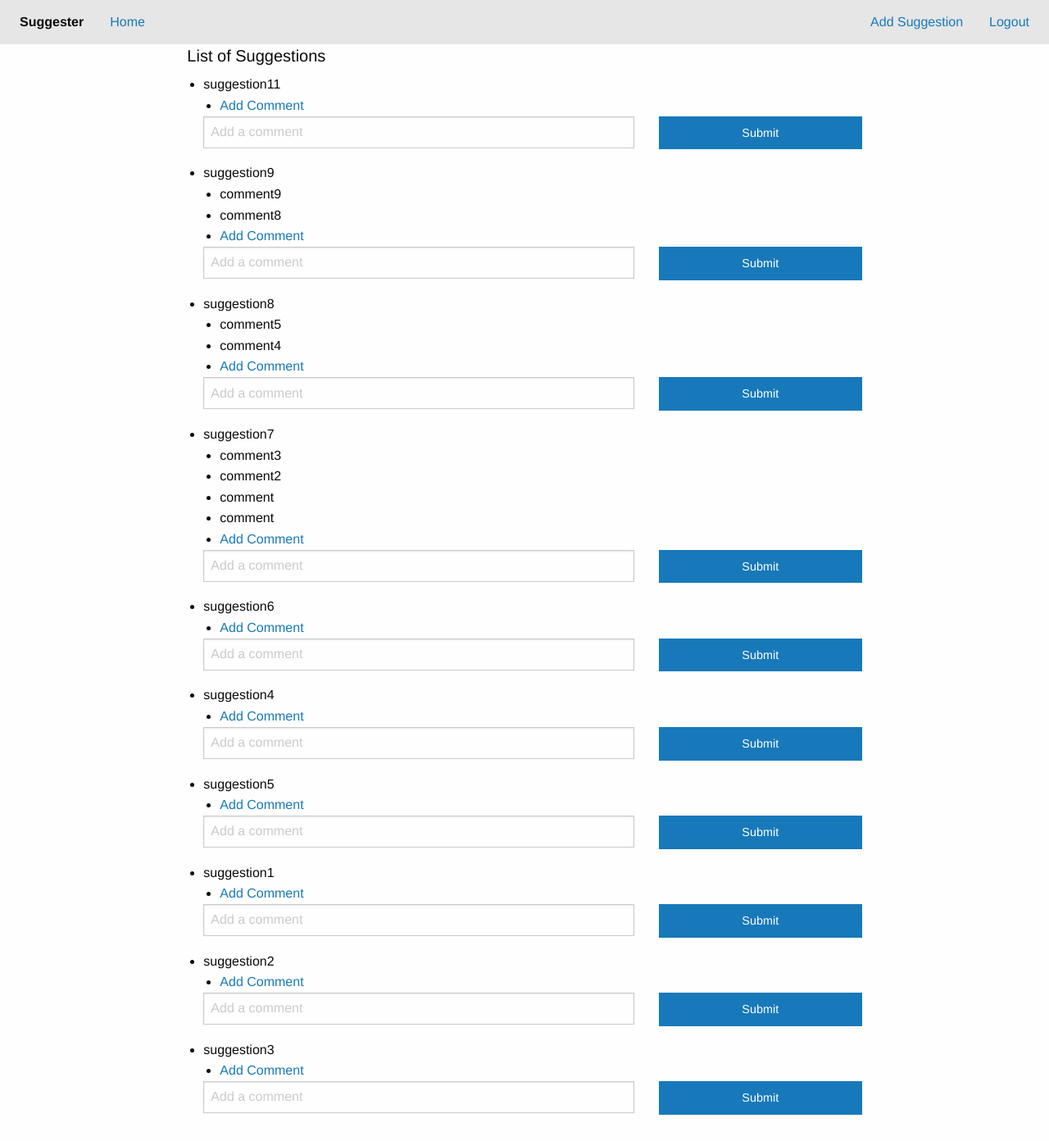
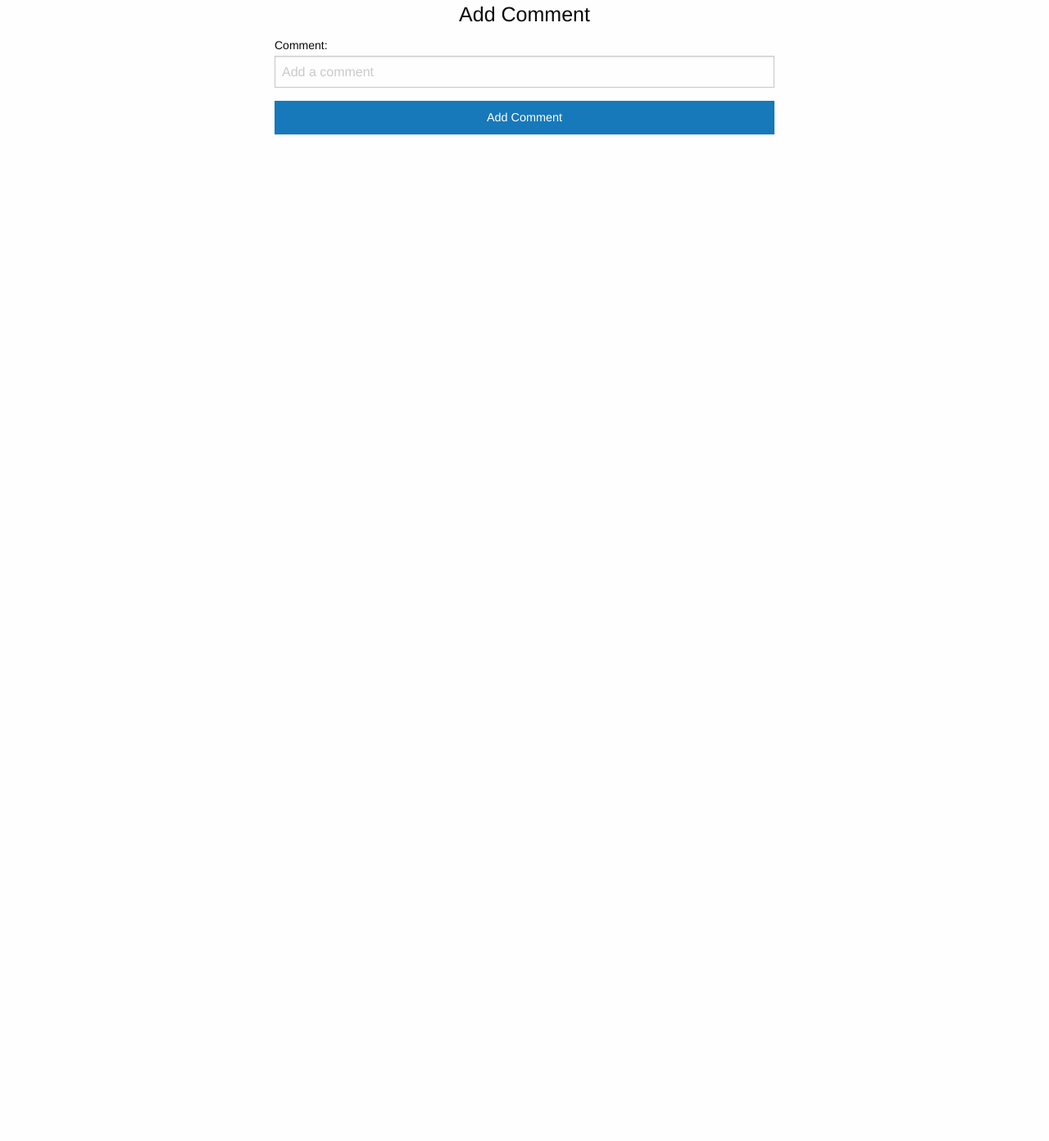
Before and after one commit to CSUChico-CINS465/CINS465-Fall2017-Lecture-Examples, a Django app: page /comment/1/ in a window 1280 px wide. Shown: the whole page at 82% size. After the commit the page ends 164 px from the top, so only its background shows below. Run offline with Django 3.2, Linux system fonts and the light colour scheme; a user stored in the database is signed in; data comes from the database, SQL or seed files in the repository; both versions use the stored data as it was after the commit; some libraries are stand-ins or nearby versions.

Commit message:
comment form & project

```diff
--- a/mysite/firstapp/forms.py
+++ b/mysite/firstapp/forms.py
@@ -6,6 +6,8 @@
 
 class suggestion_form(forms.Form):
     suggestion = forms.CharField(label='Suggestion', max_length=140, validators=[validate_unicode_slug])
+    # CHOICES = (('1', 'First',), ('2', 'Second',))
+    # choice_field = forms.ChoiceField(widget=forms.RadioSelect, choices=CHOICES)
 
 class comment_form(forms.Form):
     comment = forms.CharField(
--- /dev/null
+++ b/mysite/firstapp/templates/comment.html
@@ -0,0 +1,19 @@
+{% extends "base.html" %}
+
+{% block title %}Add Comment{% endblock %}
+{% block content %}
+<div class="grid-x grid-padding-x">
+  <!-- <div class="large-4 medium-4 small-12 cell"></div> -->
+  <div class="large-6 medium-6 small-12 large-offset-3 medium-offset-3 cell">
+
+    <form action="/comment/{{ suggestion }}/" method="post">
+        {% csrf_token %}
+        <h4 class="text-center">Add Comment</h4>
+        {{ form.errors }}
+        {{ form.comment.label_tag }}
+        {{ form.comment }}
+        <input type="submit" class="button expanded" value="Add Comment" />
+    </form>
+  </div>
+</div>
+{% endblock %}
--- a/mysite/firstapp/templates/default.html
+++ b/mysite/firstapp/templates/default.html
@@ -43,22 +43,12 @@
               {% for comment in suggestion.comments %}
               <li> {{ comment.comment }}</li>
               {% endfor %}
+              {% if user.is_authenticated %}
               <li><a href="/comment/{{ suggestion.id }}/">Add Comment</a></li>
+              {% endif %}
             </ul>
 
-            {% if user.is_authenticated %}
-            <form action="/comment/{{ suggestion.id }}/" method="post">
-                {% csrf_token %}
-                <div class="grid-x grid-padding-x">
-                  <div class="large-8 medium-8 small-12 cell">
-                    {{ comment_form.comment }}
-                  </div>
-                  <div class="large-4 medium-4 small-12 cell">
-                    <input type="submit" class="button expanded" value="Submit" />
-                  </div>
-                </div>
-            </form>
-            {% endif %}
+
           </li>
         {% endfor %}
         </li>
--- a/mysite/firstapp/templates/suggest.html
+++ b/mysite/firstapp/templates/suggest.html
@@ -9,9 +9,7 @@
     <form action="/suggest/" method="post">
         {% csrf_token %}
         <h4 class="text-center">Add Suggestion</h4>
-        {{ form.errors }}
-        {{ form.suggestion.label_tag }}
-        {{ form.suggestion }}
+        {{ form }}
         <input type="submit" class="button expanded" value="Add Suggestion" />
     </form>
   </div>
--- a/mysite/firstapp/views.py
+++ b/mysite/firstapp/views.py
@@ -1,8 +1,11 @@
 from django.shortcuts import render, redirect
 
 from django.http import HttpResponse, JsonResponse
+from django.contrib.auth.decorators import login_required
+
 from .models import *
 from .forms import *
+
 
 # from django.contrib.auth.forms import UserCreationForm
 
@@ -25,6 +28,7 @@
     context = {"suggestions":to_return, "form":form, "comment_form":c_form}
     return render(request,"default.html",context)
 
+@login_required
 def suggestion_view(request):
     if request.method == 'POST':
         if request.user.is_authenticated:
@@ -43,38 +47,26 @@
     context = {"form":form}
     return render(request,"suggest.html",context)
 
+@login_required
 def comment_view(request,suggest_id):
     if request.method == 'POST':
         if request.user.is_authenticated:
             c_form = comment_form(request.POST)
-            suggest_instance = suggestion.objects.get(id=suggest_id)
             if c_form.is_valid():
+                suggest_instance = suggestion.objects.get(id=suggest_id)
                 modentry = comment(
                     comment=c_form.cleaned_data['comment'],
                     author=request.user,
                     suggestion=suggest_instance
                     )
                 modentry.save()
-                c_form=comment_form()
+                return redirect("/")
         else:
             c_form = comment_form()
     else:
         c_form = comment_form()
-    form = suggestion_form()
-    suggestions = suggestion.objects.all().order_by('-authored')
-    to_return = []
-    for suggest in suggestions:
-        data = {}
-        data["suggestion"]=suggest.suggestion
-        data["author"]=suggest.author
-        data["comments"]=[]
-        data["id"]=suggest.id
-        comments = comment.objects.all().filter(suggestion=suggest).order_by('-authored')
-        for comm in comments:
-            data["comments"]+=[{"comment":comm.comment, "author":comm.author}]
-        to_return+=[data]
-    context = {"suggestions":to_return, "form":form, "comment_form":c_form}
-    return render(request,"default.html",context)
+    context = {"form":c_form, "suggestion":suggest_id}
+    return render(request,"comment.html",context)
 
 def page2(request):
     suggestions = suggestion.objects.all()
```
Also changed, not shown: mysite/db.sqlite3.
